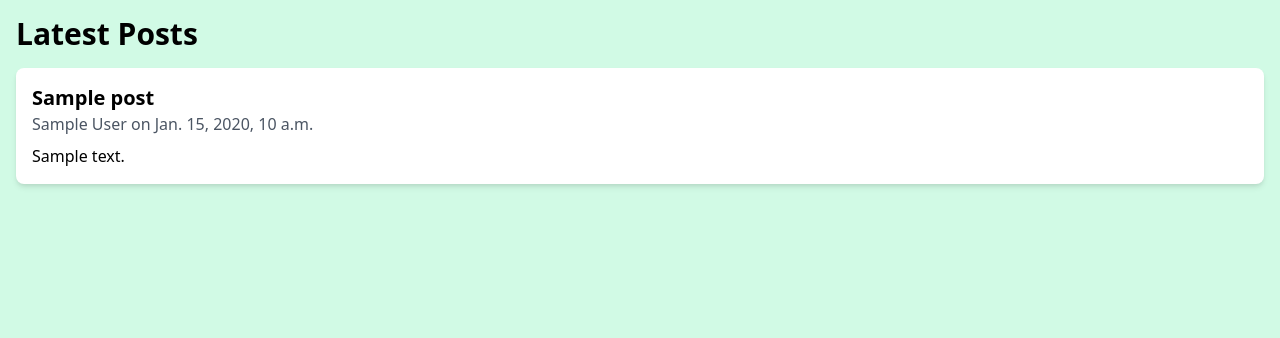
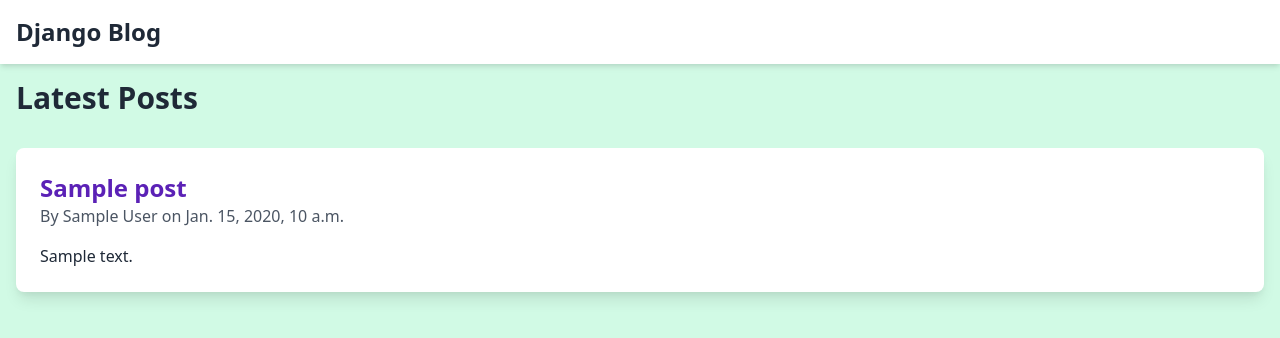
Before and after one commit to varshney-yash/PyPress, a Django app: template blog/templates/blog/home.html in a window 1280 px wide. Shown: the top 338 px of the page. Run offline with Django 5.2, Linux system fonts and the light colour scheme; the template is opened without the code that fills it: most values are stand-ins (such as "Sample title", 1, 10 or a date in 2020); parts of the project's set-up code (start-up, migrations or seed data) failed here and were passed over.

Commit message:
enhance: css

```diff
--- a/blog/templates/blog/base.html
+++ b/blog/templates/blog/base.html
@@ -1,25 +1,31 @@
 <!DOCTYPE html>
-<html>
+<html lang="en">
 <head>
-    <meta charset="utf-8">
+    <meta charset="UTF-8">
     <meta http-equiv="X-UA-Compatible" content="IE=edge">
     {% if title %}
         <title>Django Blog -- {{ title }}</title>
     {% else %}
         <title>Django Blog</title>
     {% endif %}
-    <meta name="description" content="">
-    <meta name="viewport" content="width=device-width, initial-scale=1.0"/>
+    <meta name="description" content="A simple blog powered by Django and styled with TailwindCSS">
+    <meta name="viewport" content="width=device-width, initial-scale=1.0">
     <link href="https://cdn.jsdelivr.net/npm/tailwindcss@2.2.19/dist/tailwind.min.css" rel="stylesheet">
     <style>
         :root {
             --tw-bg-green-100: #F0FFF4;
+            --tw-text-primary: #374151; /* Dark grey */
         }
     </style>
 </head>
-<body class="bg-green-100">
-    <div class="container mx-auto p-4">
+<body class="bg-green-100 text-gray-800 font-sans">
+    <header class="bg-white py-4 shadow-md">
+        <div class="container mx-auto px-4">
+            <h1 class="text-2xl font-bold">Django Blog</h1>
+        </div>
+    </header>
+    <main class="container mx-auto p-4">
         {% block content %}{% endblock %}
-    </div>
+    </main>
 </body>
 </html>
--- a/blog/templates/blog/home.html
+++ b/blog/templates/blog/home.html
@@ -1,15 +1,19 @@
 {% extends "blog/base.html" %}
 
 {% block content %}
+<div class="space-y-8">
     <h1 class="text-3xl font-bold mb-4">Latest Posts</h1>
     {% for post in posts %}
-    <div class="mb-6 p-4 bg-white shadow-md rounded-lg">
-        <h2 class="text-xl font-bold">{{ post.title }}</h2>
-        <p class="text-gray-600">{{ post.author }} on {{ post.date_posted }}</p>
+        <div class="bg-white p-6 rounded-lg shadow-lg">
+            <h2 class="text-2xl font-bold text-purple-800">{{ post.title }}</h2>
+            <p class="text-gray-600">By {{ post.author }} on {{ post.date_posted }}</p>
             {% if post.date_posted != post.date_updated %}
                 <p class="text-sm text-gray-500">Edited: {{ post.date_updated }}</p>
             {% endif %}
-        <p class="mt-2">{{ post.content }}</p>
+            <div class="mt-4 text-gray-800">
+                {{ post.content }}
+            </div>
         </div>
     {% endfor %}
+</div>
 {% endblock %}
```
Lines whose indentation alone changed are shown as unchanged.
